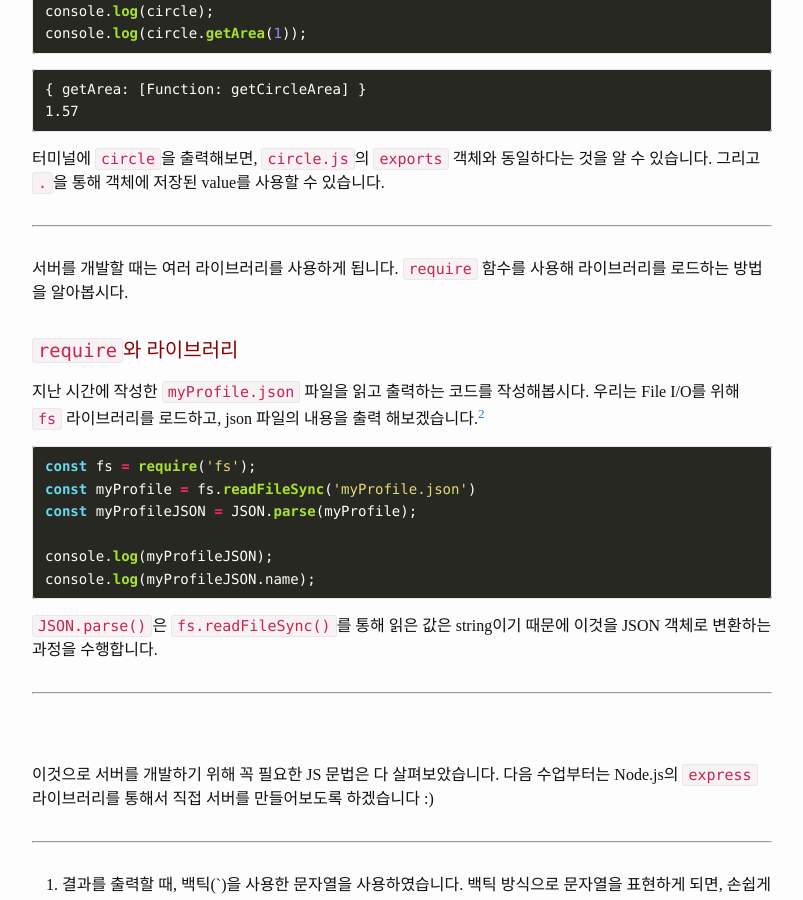
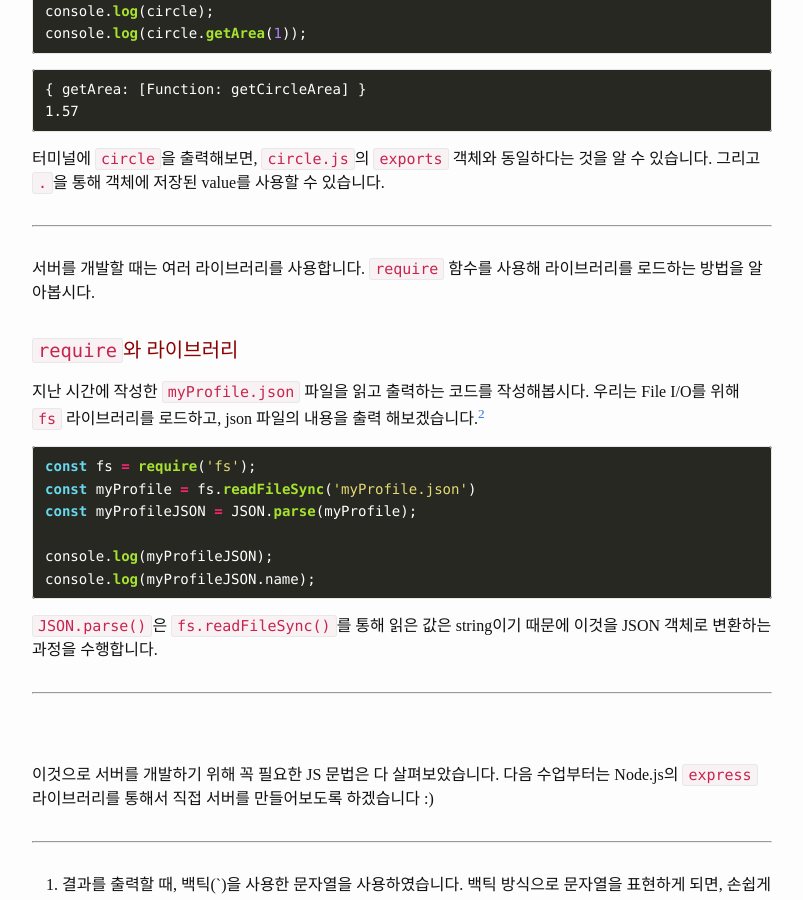
Before and after one commit to PoApper/backend-seminar, a Jekyll site: the page built from _posts/2020-10-12-BackEnd-Seminar2-2.md, in a window 1280 px wide and 900 px high, scrolled down 1256 px. Shown: the whole window, without its empty margins (238-1041 px from the left). Built offline with Jekyll 4.4.1, drawn with Linux system fonts in a browser that asks for light colours; some web fonts are replaced.

Commit message:
fix typo

```diff
--- a/_posts/2020-10-12-BackEnd-Seminar2-2.md
+++ b/_posts/2020-10-12-BackEnd-Seminar2-2.md
@@ -61,7 +61,7 @@ console.log(circle.getArea(1));
 
 <hr>
 
-서버를 개발할 때는 여러 라이브러리를 사용하게 됩니다. `require` 함수를 사용해 라이브러리를 로드하는 방법을 알아봅시다.
+서버를 개발할 때는 여러 라이브러리를 사용합니다. `require` 함수를 사용해 라이브러리를 로드하는 방법을 알아봅시다.
 
 #### `require`와 라이브러리
 지난 시간에 작성한 `myProfile.json` 파일을 읽고 출력하는 코드를 작성해봅시다. 우리는 File I/O를 위해 `fs` 라이브러리를 로드하고, json 파일의 내용을 출력 해보겠습니다.[^2]
```
